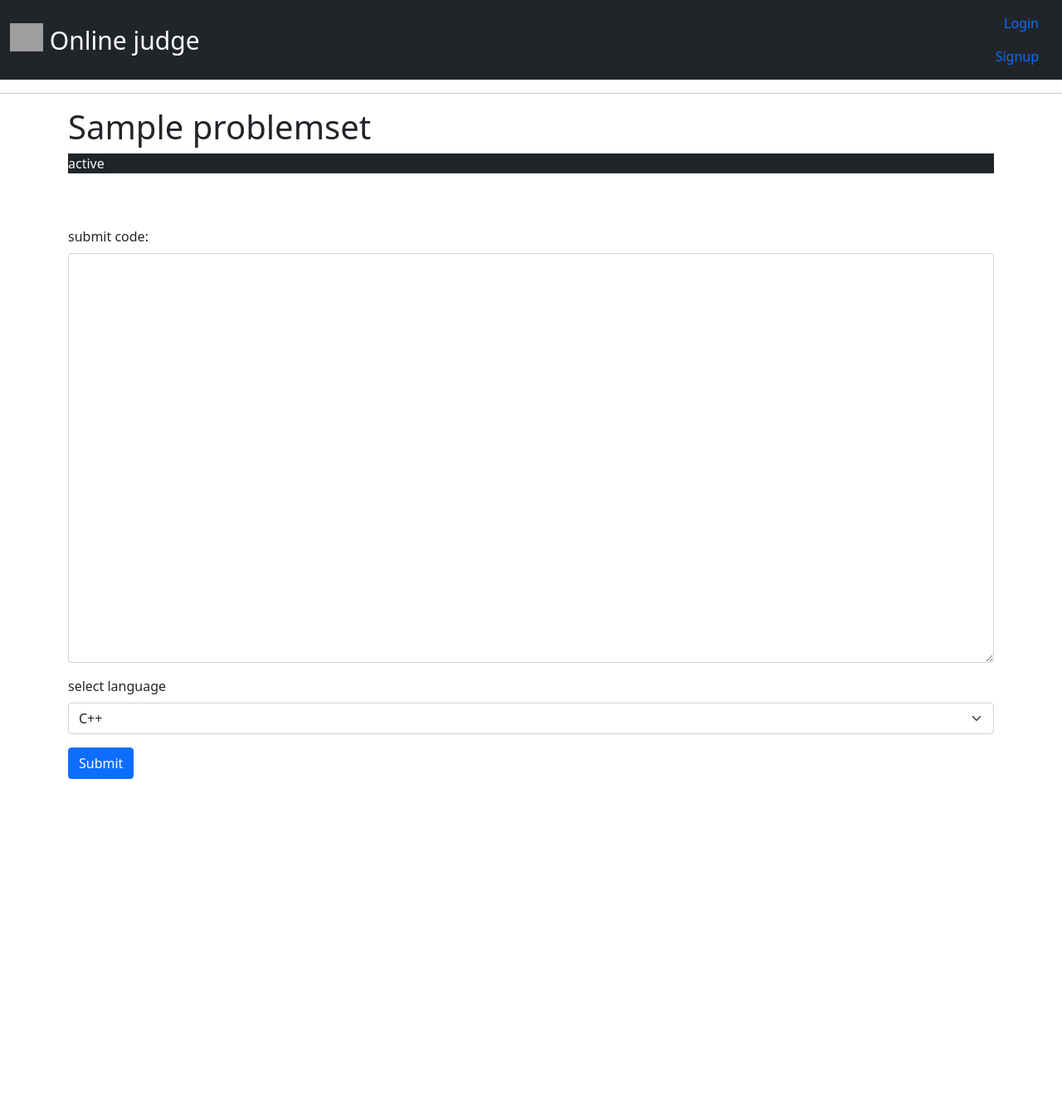
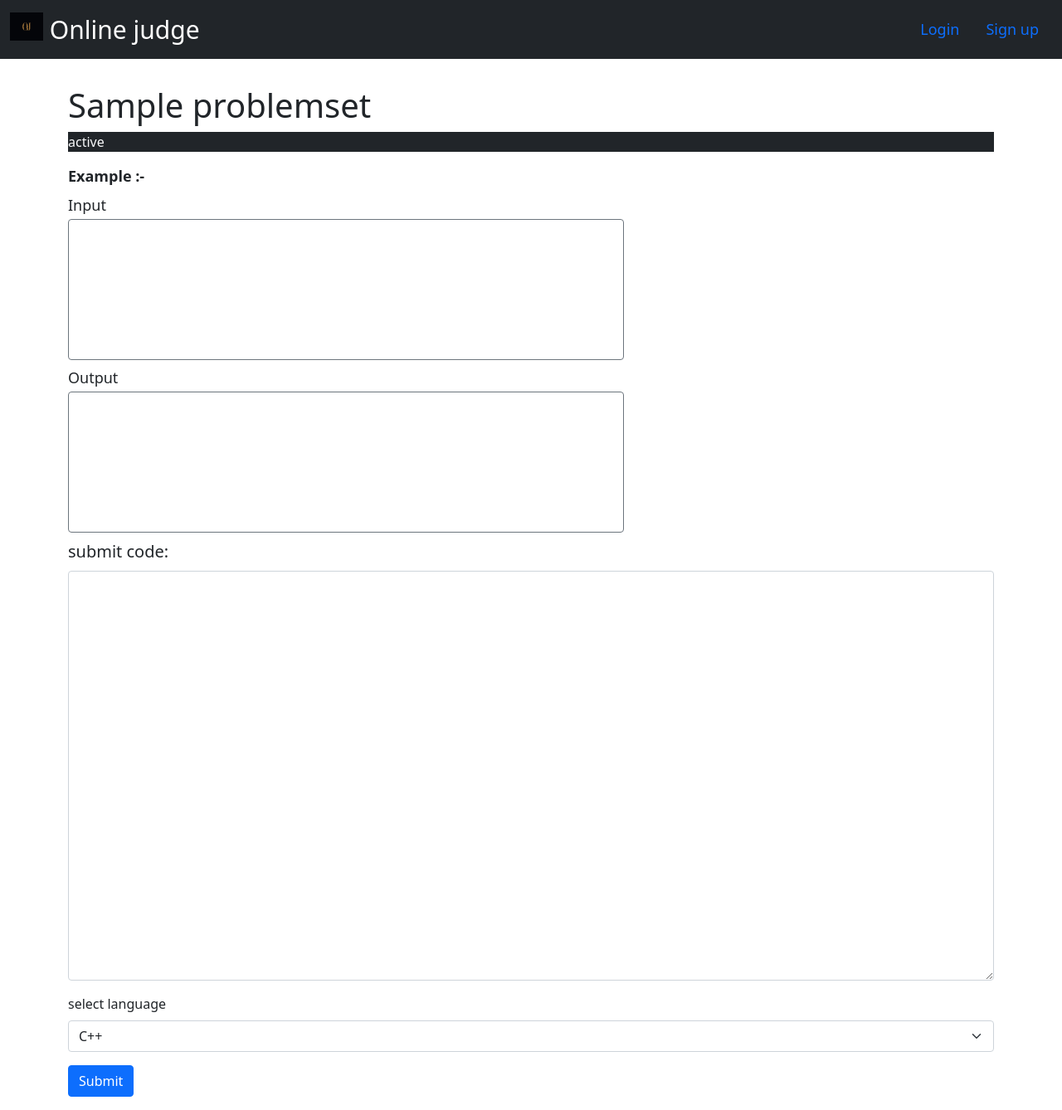
Before and after one commit to Toshendrabohra/online-judge, a Django app: page /problem_page/00000000-0000-0000-0000-000000000001 in a window 1280 px wide. Shown: the whole page at 83% size. Before the commit the page ends 939 px from the top, so only its background shows below. Run offline with Django 3.2, Linux system fonts and the light colour scheme; tables that the repository leaves empty hold one stand-in row (values such as "Sample post"); some libraries are stand-ins or nearby versions; grey boxes are pictures that could not be loaded.

Commit message:
stying added

```diff
--- a/templates/home/base.html
+++ b/templates/home/base.html
@@ -1,79 +1,133 @@
 {% load static %}
 <!doctype html>
 <html lang="en">
+
 <head>
   <!-- Required meta tags -->
   <meta charset="utf-8">
   <meta name="viewport" content="width=device-width, initial-scale=1">
 
   <!-- Bootstrap CSS -->
-    <link href="https://cdn.jsdelivr.net/npm/bootstrap@5.0.2/dist/css/bootstrap.min.css" rel="stylesheet" integrity="sha384-EVSTQN3/azprG1Anm3QDgpJLIm9Nao0Yz1ztcQTwFspd3yD65VohhpuuCOmLASjC" crossorigin="anonymous">
+  <link href="https://cdn.jsdelivr.net/npm/bootstrap@5.0.2/dist/css/bootstrap.min.css" rel="stylesheet"
+    integrity="sha384-EVSTQN3/azprG1Anm3QDgpJLIm9Nao0Yz1ztcQTwFspd3yD65VohhpuuCOmLASjC" crossorigin="anonymous">
 
   <title>Online judge</title>
   <style>
+    .submit-header {
+      font-size: 20px;
+    }
+
+    .online-judge-navbar {
+      margin-bottom: 2rem;
+    }
+
+    .navbar-right-Btns {
+      display: flex;
+      font-size: 18px;
+      font-weight: 500;
+    }
+
     .myDiv {
       border: 5px outset red;
       background-color: lightblue;
       text-align: center;
     }
+
     .content-section {
       background: #ffffff;
       padding: 10px 20px;
       border: 4px solid #dddddd;
       border-radius: 3px;
-    margin: 1% 20% 1% 20% ;
+      margin: 8% 20% 1% 20%;
     }
-.pset
-{
-  margin :1% 2% 0% 2% ;
+
+    .pset {
+      margin: 1% 2% 0% 2%;
     }
-.set
-{
- border: 3px  solid green;
-  padding: 10px ;
+
+    .set {
+      border: 3px solid green;
+      padding: 10px;
     }
-.problm
-{
-border :1px solid black
+
+    .problm {
+      border: 1px solid black
     }
-.in
-{
-  border :1px solid grey;
+
+    .in {
+      border: 1px solid grey;
+    }
+
+    .example-heading {
+      font-size: 18px;
+      margin-bottom: 0px;
+      font-weight: 600;
+    }
+
+    .input-output-box {
+      height: 200px;
+      width: 60%;
+      overflow: auto;
+      display: flex;
+      flex-direction: column;
+    }
+
+    .example-inner-heading {
+      height: 15%;
+      font-size: 18px;
+    }
+
+    .example-inner-heading p {
+      margin-bottom: 0px;
+    }
+
+    .input-output-inner-box {
+      height: 85%;
+      width: 100%;
+    }
+
+    .login-again-text {
+      font-size: 18px;
+      text-decoration: none;
+      font-weight: 400;
+      color: #007bff;
     }
   </style>
 </head>
+
 <body>
- <nav class="navbar navbar-dark bg-dark">
+  <nav class="sticky-md-top navbar navbar-dark bg-dark online-judge-navbar">
     <div class="container-fluid">
       {%if user.is_authenticated %}
 
-    <a class="navbar-brand" href={%url 'home'%} style="font-size:30px" >
+      <a class="navbar-brand" href={%url 'home' %} style="font-size:30px">
         {% load static %}
         <img src={% static "home/logo.jpg" %} alt="" width="40" height="34" class="d-inline-block align-text-top">
         Online judge
       </a>
 
 
- <div align='Right'>
+      <div align='Right' class="navbar-right-Btns">
         <a href={%url 'leaderboard' %} class="nav-item nav-link">
           Leaderboard
         </a>
-        <a href={%url 'logout'%}  class="nav-item nav-link">
+        <a href={%url 'logout' %} class="nav-item nav-link">
           Logout
         </a>
       </div>
 
       {%else%}
- <a class="navbar-brand" href={%url 'login'%} style="font-size:30px" >
-      <img src="https://coollogo.net/wp-content/uploads//2021/03/Waves-WAVES-logo.svg" alt="" width="40" height="34" class="d-inline-block align-text-top">
+      <a class="navbar-brand" href={%url 'login' %} style="font-size:30px">
+        {% load static %}
+        <img src={% static "home/logo.jpg" %} alt="" width="40" height="34" class="d-inline-block align-text-top">
         Online judge
       </a>
-<div align='Right'>
-      <a href={%url 'login'%}   class="nav-item nav-link">
-     Login</button>
+      <div align='Right' class="navbar-right-Btns">
+        <a href={%url 'login' %} class="nav-item nav-link">
+          Login
         </a>
-      <a href={%url 'register'%}   class="nav-item nav-link">
-    Signup
+        <a href={%url 'register' %} class="nav-item nav-link">
+          Sign up
         </a>
       </div>
       {%endif%}
@@ -84,7 +138,9 @@ border :1px solid black
   <!-- Optional JavaScript; choose one of the two! -->
 
   <!-- Option 1: Bootstrap Bundle with Popper -->
-    <script src="https://cdn.jsdelivr.net/npm/bootstrap@5.0.2/dist/js/bootstrap.bundle.min.js" integrity="sha384-MrcW6ZMFYlzcLA8Nl+NtUVF0sA7MsXsP1UyJoMp4YLEuNSfAP+JcXn/tWtIaxVXM" crossorigin="anonymous"></script>
+  <script src="https://cdn.jsdelivr.net/npm/bootstrap@5.0.2/dist/js/bootstrap.bundle.min.js"
+    integrity="sha384-MrcW6ZMFYlzcLA8Nl+NtUVF0sA7MsXsP1UyJoMp4YLEuNSfAP+JcXn/tWtIaxVXM"
+    crossorigin="anonymous"></script>
 
   <!-- Option 2: Separate Popper and Bootstrap JS -->
   <!--
@@ -92,4 +148,5 @@ border :1px solid black
     <script src="https://cdn.jsdelivr.net/npm/bootstrap@5.0.2/dist/js/bootstrap.min.js" integrity="sha384-cVKIPhGWiC2Al4u+LWgxfKTRIcfu0JTxR+EQDz/bgldoEyl4H0zUF0QKbrJ0EcQF" crossorigin="anonymous"></script>
     -->
 </body>
+
 </html>
--- a/templates/home/index.html
+++ b/templates/home/index.html
@@ -2,7 +2,7 @@
 {% load static %}
 {% load crispy_forms_tags %}
 {% block content %}
-<p class="text-success"> USER: {{user.username}}</p>
+<p class="text-success mx-3"> USER: {{user.username}}</p>
 <div class="col-md-8">
   {% if messages %}
   {% for message in messages %}
@@ -27,7 +27,7 @@
       {% for problem in problems %}
       <tr>
         <td>{{problem.problem_id}}</td>
-        <td><a  href="{%url 'problem_page' problem.problem_id %}"> {{ problem.problem_name }}</a></td>
+        <td><a href="{%url 'problem_page' problem.problem_id %}"> {{ problem.problem_name }}</a></td>
         <td> {{ problem.difficulty }}</td>
     </tbody>
     </tr>
--- a/templates/home/problem_page.html
+++ b/templates/home/problem_page.html
@@ -3,35 +3,53 @@
 {% load crispy_forms_tags %}
 {% block content %}
 
-  <hr>
 {% for message in messages %}
 {{message}}
 {% endfor %}
 <div class="container-lg">
 
-   <div class="sticky-md-top"><h1>{{prblm.problem_name}}</h1></div>
+  <div>
+    <h1>{{prblm.problem_name}}</h1>
+  </div>
 
-    <div class="text-light bg-dark" >
+  <div class="text-light bg-dark">
     {{ prblm.statement | linebreaks }}
   </div>
-         <br>
-     <br>
 
-  <form action = "{% url 'submit' prblm.problem_id %}" method = "POST">
+  <div class="example-box">
+    <p class="example-heading">Example :-</p>
+    <div class="input-output-box my-2">
+      <div class="example-inner-heading">
+        <p>Input</p>
+      </div>
+      <div class=" input-output-inner-box border border-secondary rounded">
+
+      </div>
+    </div>
+    <div class="input-output-box my-2">
+      <div class="example-inner-heading">
+        <p>Output</p>
+      </div>
+      <div class="  input-output-inner-box border border-secondary rounded">
+
+      </div>
+    </div>
+  </div>
+
+  <form action="{% url 'submit' prblm.problem_id %}" method="POST">
     {% csrf_token %}
-  <fieldset >
-
+    <fieldset>
       <div class="mb-3">
-      <label for="user_submission" class="form-label">submit code:</label>
-      <textarea class="form-control" name="user_submission"  id="user_submission" rows="20"></textarea>
+        <label for="user_submission" class="form-label submit-header">submit code:</label>
+        <textarea class="form-control" name="user_submission" id="user_submission" rows="20"></textarea>
       </div>
       <div class="mb-3">
         <label for="language" class="form-label">select language</label>
-      <select id="language" name="language" class="form-select" >
+        <select id="language" name="language" class="form-select">
           <option>C++</option>
         </select>
       </div>
-    <button type="submit" class="btn btn-primary" >Submit</button>
+      <button type="submit" class="btn btn-primary mb-3">Submit</button>
     </fieldset>
   </form>
 </div>
--- a/users/templates/users/login.html
+++ b/users/templates/users/login.html
@@ -1,4 +1,3 @@
-
 {% extends "home/base.html" %}
 {% load static %}
 {% load crispy_forms_tags %}
@@ -12,7 +11,7 @@
             {{form |crispy }}
 
         </fieldset>
-            <div class="form-group">
+        <div class="form-group my-3">
             <button class="btn btn-outline-info" type>login</button>
         </div>
     </form>
```
Also changed, not shown: users/templates/users/logout.html (+5 -6 lines), 1 other file. Lines whose indentation alone changed are shown as unchanged.
